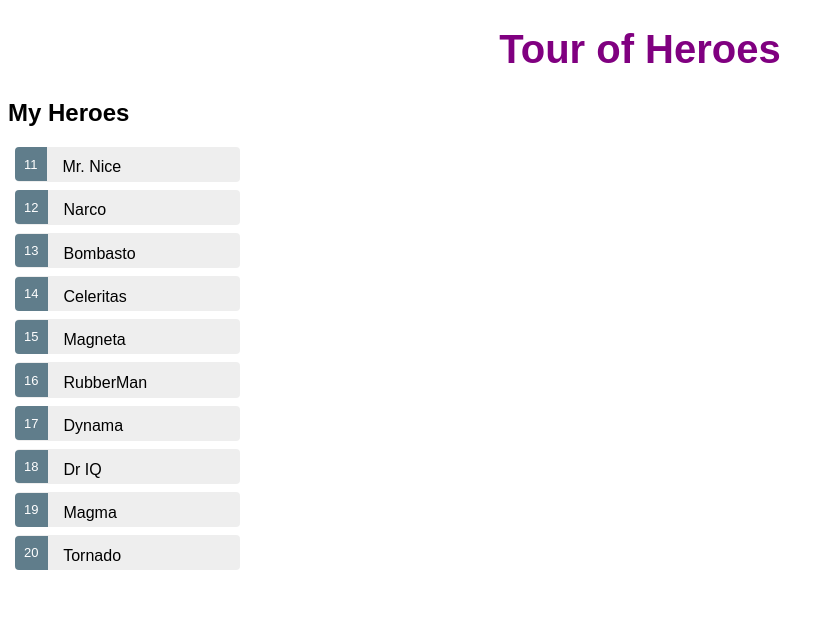
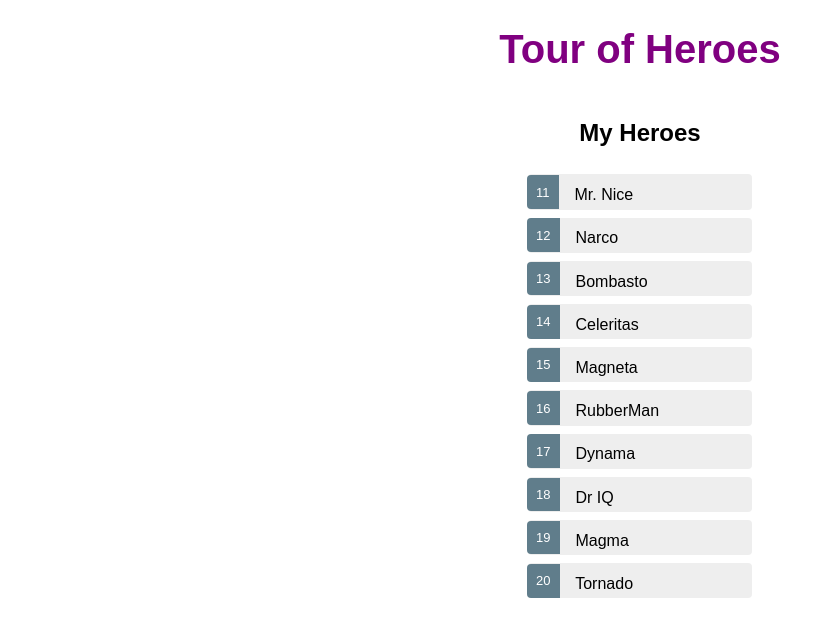
Before and after one commit to JessicaMelero/Tour-of-heroes, an Angular app: page / in a window 1280 px wide. Shown: the top 636 px of the page, without its empty margins (0-833 px from the left). Built offline with nearby package versions, Linux system fonts and the light colour scheme.

Commit message:
Add more styles

```diff
--- a/src/app/hero-detail/hero-detail.component.css
+++ b/src/app/hero-detail/hero-detail.component.css
@@ -0,0 +1,4 @@
+.center-title, .center-heroes{
+    display: flex;
+    justify-content: center
+}
--- a/src/app/hero-detail/hero-detail.component.html
+++ b/src/app/hero-detail/hero-detail.component.html
@@ -1,7 +1,13 @@
 <div *ngIf="hero">
-  <h2>{{hero.name | uppercase}} Details</h2>
-  <div><span>id: </span>{{hero.id}}</div>
-  <div>
+  <div class="center-title">
+    <h2>{{hero.name | uppercase}} Details</h2>
+  </div>
+  <div class="center-heroes">
+    <span>id: </span>
+    {{hero.id}}
+  </div>
+  <br>
+  <div class="center-heroes">
     <label>name:
       <input [(ngModel)]="hero.name" placeholder="name">
     </label>
--- a/src/app/heroes/heroes.component.css
+++ b/src/app/heroes/heroes.component.css
@@ -1,12 +1,17 @@
 .selected {
   background-color: #CFD8DC !important;
   color: white;
+}
+.center-title, .center-heroes{
+  display: flex;
+  justify-content: center
 }
 .heroes {
   margin: 0 0 2em 0;
   list-style-type: none;
   padding: 0;
   width: 15em;
+
 }
 .heroes li {
   cursor: pointer;
--- a/src/app/heroes/heroes.component.html
+++ b/src/app/heroes/heroes.component.html
@@ -1,8 +1,16 @@
+<div class="center-title">
   <h2>My Heroes</h2>
+</div>
+<div class="center-heroes">
   <ul class="heroes">
     <li *ngFor="let hero of heroes" [class.selected]="hero === selectedHero" (click)="onSelect(hero)">
       <span class="badge">{{hero.id}}</span> {{hero.name}}
     </li>
   </ul>
+</div>
+
+
+
+
 
 <app-hero-detail [hero]="selectedHero"></app-hero-detail>
```
Lines whose indentation alone changed are shown as unchanged.
